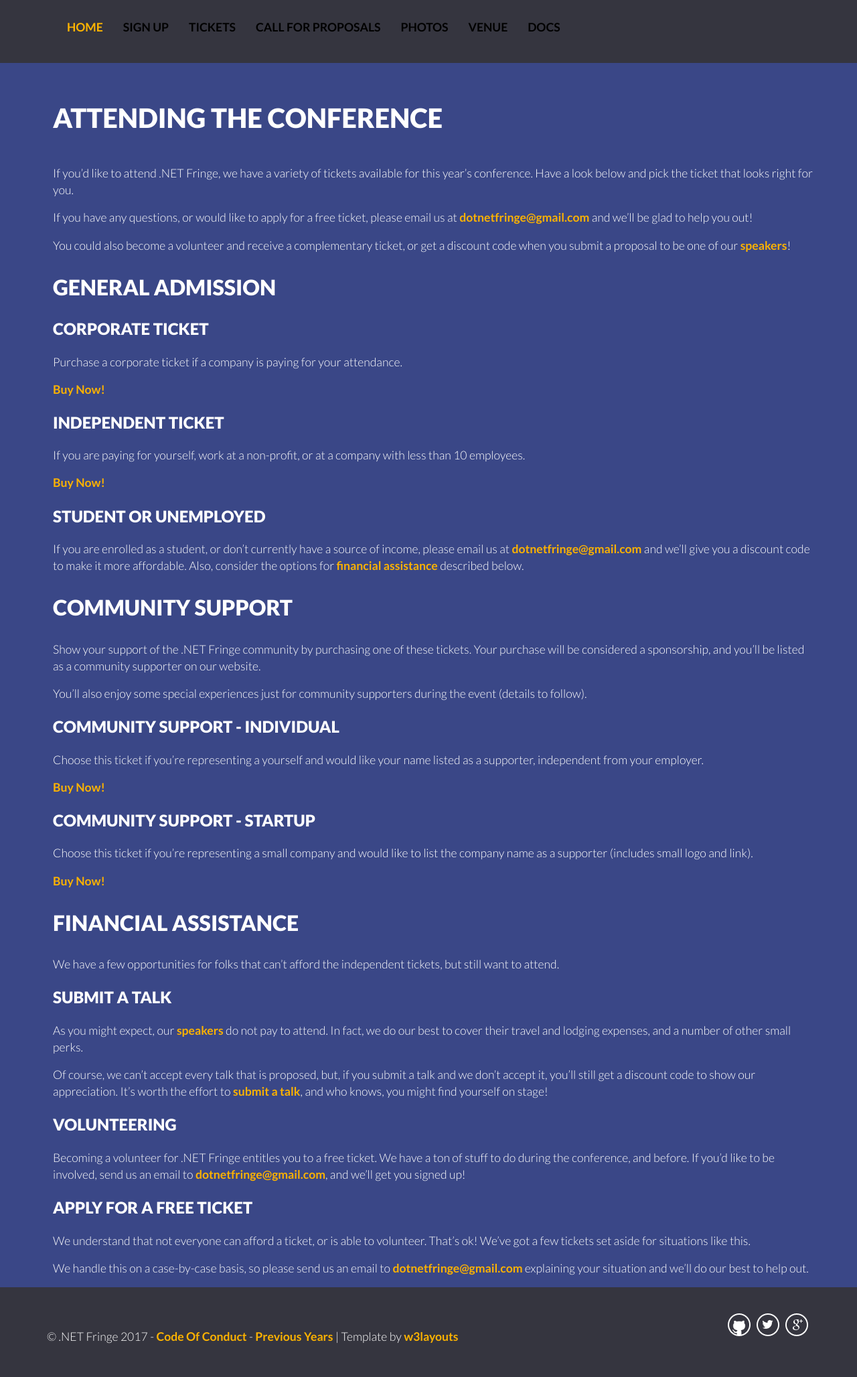
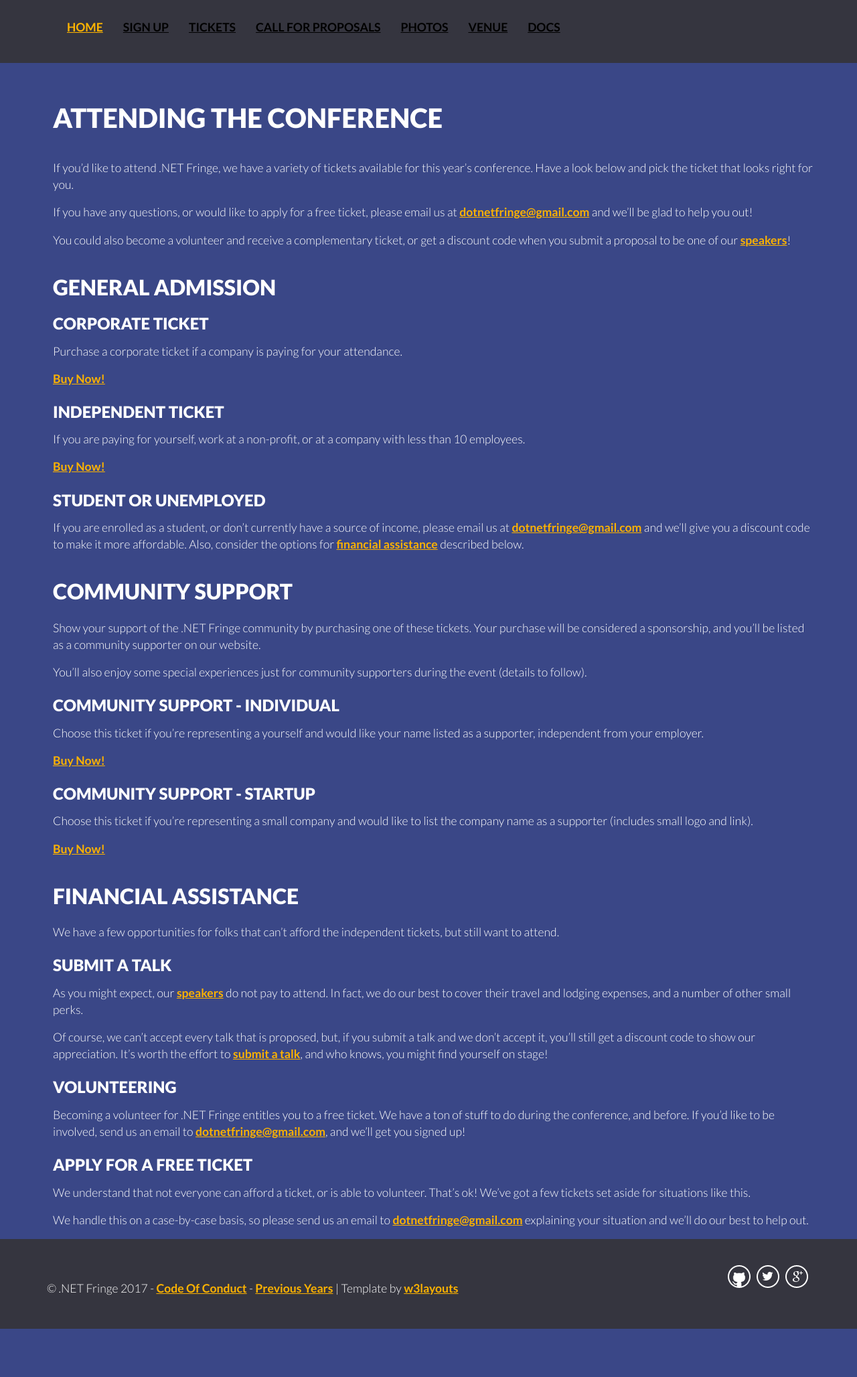
Before and after one commit to dotnetfringe/2017.dotnetfringe.org, a Jekyll site: the page built from docs/attending.md, in a window 1280 px wide. Shown: the whole page at 67% size. Built offline with Jekyll 4.4.1, drawn with Linux system fonts in a browser that asks for light colours; comment, search, counter and statistics services are not loaded; our own code applies the rules of GitHub Pages for plain Markdown files; after the commit the page ends 1984 px from its top, so only the background shows below that.

Commit message:
Margins for Hs, underline for links

```diff
--- a/_sass/_base.scss
+++ b/_sass/_base.scss
@@ -9,17 +9,17 @@
   font-weight: $font-extra-bold;
 }
 h1 {
-  margin: 3rem auto;
+  margin: 3rem auto 2.5rem;
   font-size: 2.5rem;
   line-height: 2.7rem;
 }
 h2 {
-  margin: 2rem auto;
+  margin: 2.5rem auto 1.5rem;
   font-size: 2rem;
   line-height: 2.2rem;
 }
 h3 {
-  margin: 1.5rem auto;
+  margin: 1.5rem auto 1rem;
   font-size: 1.5rem;
   line-height: 1.6rem;
 }
@@ -37,4 +37,5 @@
 a {
   font-weight: $font-bold;
   color: $color-link;
+  text-decoration: underline;
 }
```
